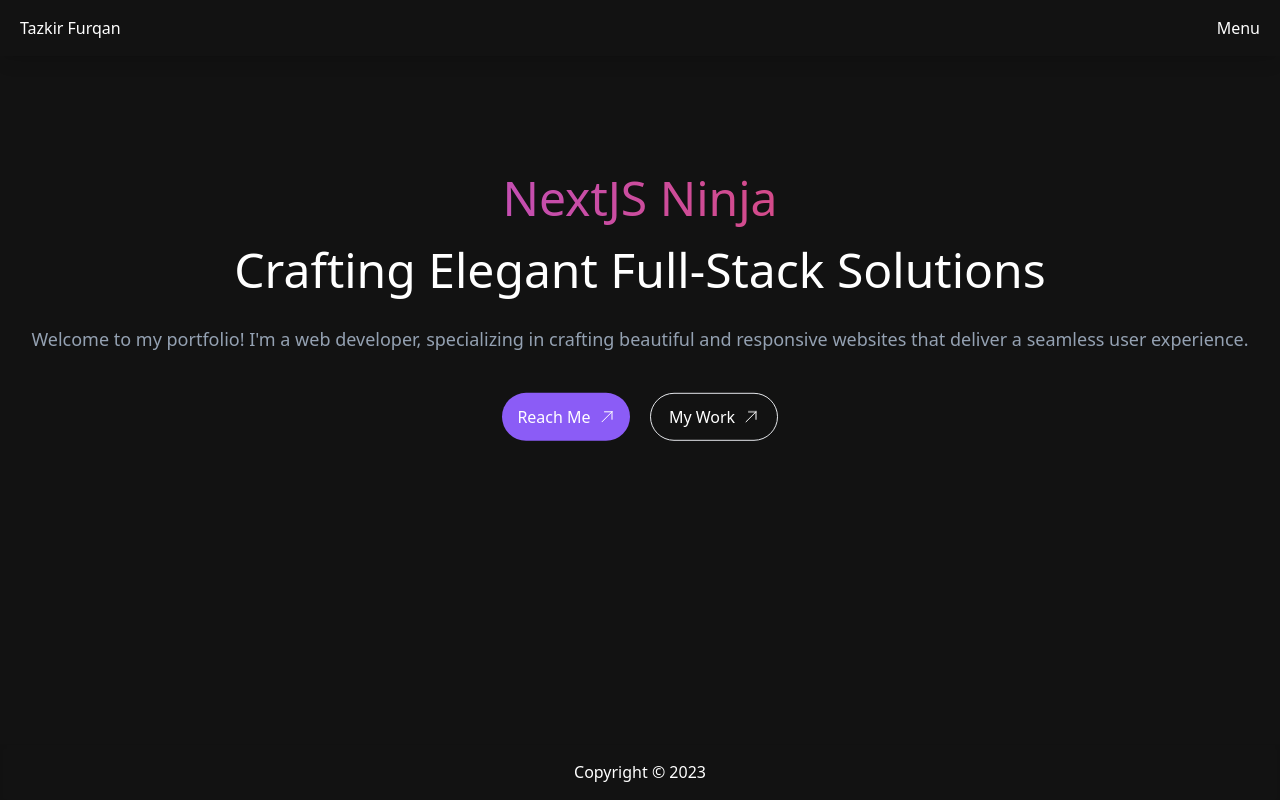
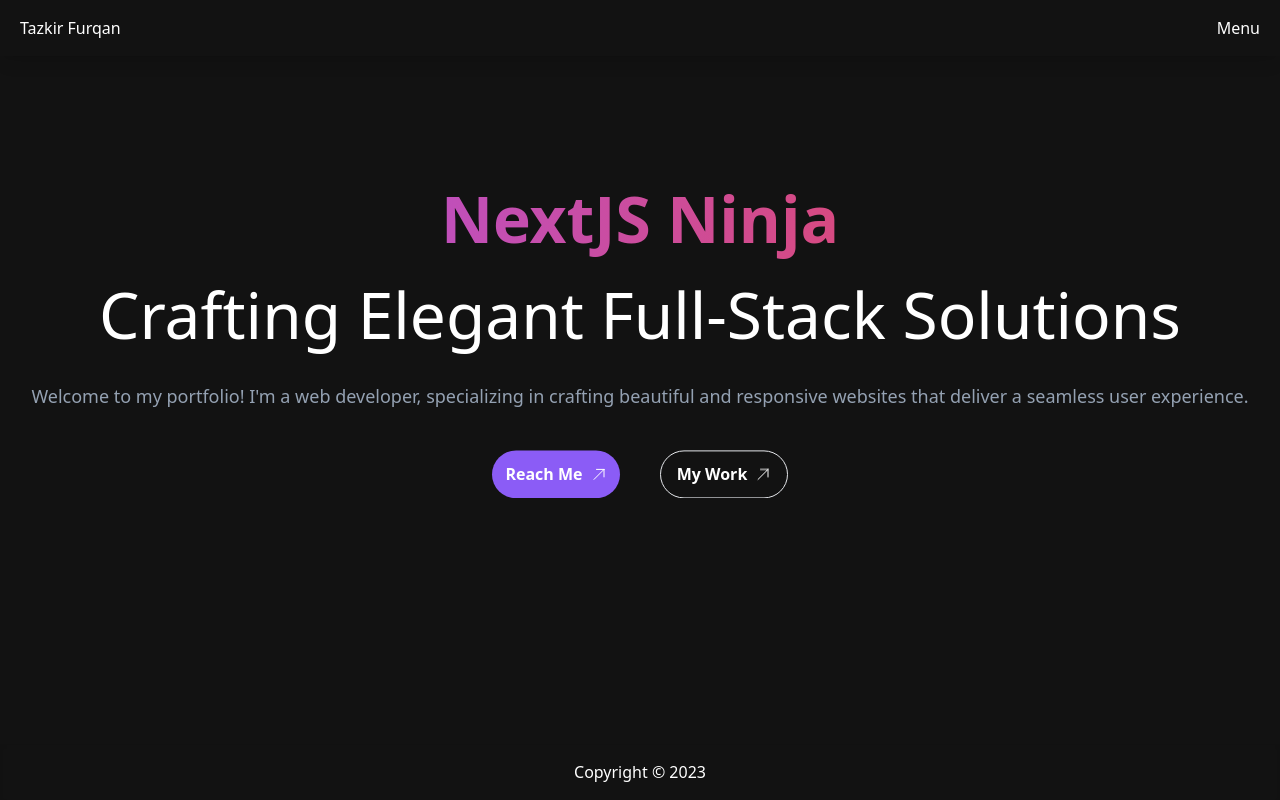
Before and after one commit to Tazkir/my-app, a Next.js app: page / in a window 1280 px wide. Built offline with nearby package versions, Linux system fonts and the light colour scheme.

Commit message:
edit contact
Signed-off-by: tazkir <tazkirfurqan77@gmail.com>

```diff
--- a/components/Layout.js
+++ b/components/Layout.js
@@ -4,7 +4,6 @@
 import Head from 'next/head';
 import Link from 'next/link';
 import Menu from './Menu';
-import { WrenchScrewdriverIcon } from '@heroicons/react/24/solid';
 
 function Layout({ title, children }) {
   const [color, setColor] = useState(false);
@@ -56,13 +55,7 @@
           </nav>
         </header>
 
-        <main className="container m-auto mt-14 px-4">
-          {/* <div className="text-yellow-400 pt-2 w-full text-center animate-pulse flex flex-row items-center justify-center gap-2">
-            <h1>Under Development</h1>{' '}
-            <WrenchScrewdriverIcon className="h-4 w-4 text-red-500" />
-          </div> */}
-          {children}
-        </main>
+        <main className="container m-auto mt-14 px-4">{children}</main>
 
         <footer className="text-white flex h-14 justify-center items-center shadow-inner">
           <span>Copyright © 2023</span>
--- a/components/homepage/hero.js
+++ b/components/homepage/hero.js
@@ -20,22 +20,22 @@
               initial={{ y: '100%' }}
               animate={{ y: 0 }}
               transition={{ delay: 0.5, duration: 0.5 }}
-              className="text-white text-[3em] max-sm:text-[2em] font-medium"
+              className="text-white text-[4em] max-sm:text-[2em] font-sans"
             >
-              <h1 className="animate-text bg-clip-text text-transparent bg-gradient-to-r from-purple-500 via-red-500 to-pink-500">
+              <p className="font-semibold animate-text bg-clip-text text-transparent bg-gradient-to-r from-purple-500 via-red-500 to-pink-500">
                 NextJS Ninja
-              </h1>{' '}
+              </p>{' '}
               Crafting Elegant Full-Stack Solutions
             </m.h1>
           </div>
 
-          <p className="text-[18px] max-sm:text-[15px]">
+          <p className="text-[18px] max-sm:text-[15px] font-sans">
             Welcome to my portfolio! I'm a web developer, specializing in
             crafting beautiful and responsive websites that deliver a seamless
             user experience.
           </p>
 
-          <div className="text-white flex flex-row gap-5 items-center justify-center pt-5">
+          <div className="text-white flex flex-row gap-10 max-sm:gap-7 items-center justify-center pt-5 font-semibold">
             <Link href="/contact">
               <div className="animate-[btnpulse_2s_infinite] flex flex-row items-center justify-center cursor-pointer gap-2 active:bg-violet-900 hover:bg-violet-700 bg-violet-500 h-[3em] w-[8em] max-sm:text-sm max-sm:h-[3em] max-sm:w-[8em] rounded-full">
                 <h1>Reach Me</h1> <ArrowUpRightIcon className="h-4 w-4" />
--- a/pages/contact.js
+++ b/pages/contact.js
@@ -12,14 +12,14 @@
           animate={{ y: '20%', opacity: 1 }}
           transition={{ duration: 0.75, ease: 'easeOut' }}
           exit={{ opacity: 1 }}
-          className="flex flex-col items-center justify-center w-full space-y-10"
+          className=" flex flex-col items-center justify-center w-full space-y-10"
         >
           <div className="overflow-hidden">
             <m.h1
               initial={{ y: '100%' }}
               animate={{ y: 0 }}
               transition={{ delay: 0.5, duration: 0.5 }}
-              className="font-semibold text-[5rem] max-sm:text-[3rem] flex flex-row gap-3 items-center justify-center"
+              className=" font-semibold text-[5rem] max-sm:text-[3rem] flex flex-row gap-3 items-center justify-center"
             >
               Contact Me <SparklesIcon className="w-10 h-10 text-purple-500" />
             </m.h1>
```
Also changed, not shown: styles/globals.css (+0 -24 lines).
